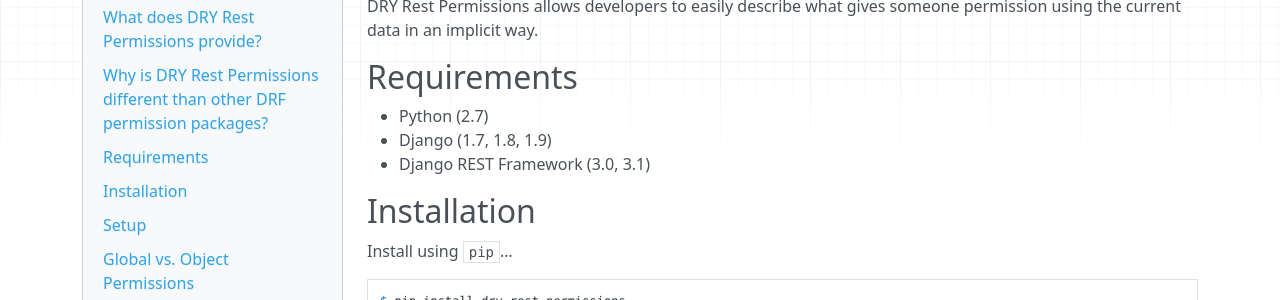
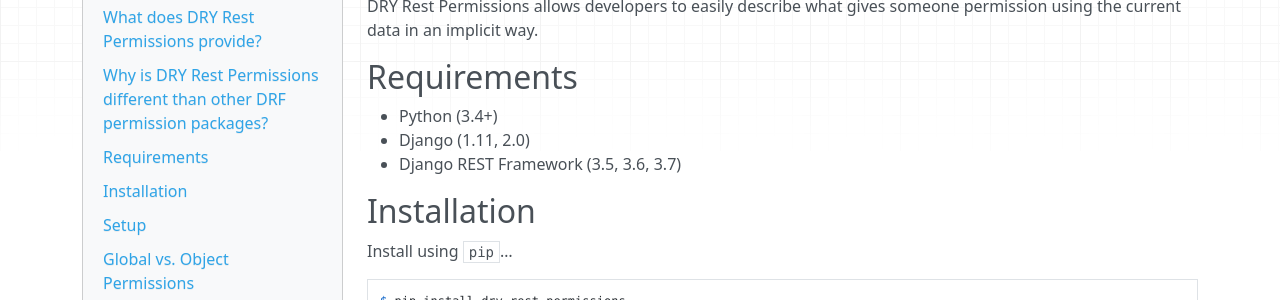
Before and after one commit to dbkaplan/dry-rest-permissions, an MkDocs documentation site: the page built from docs/index.md, in a window 1280 px wide and 900 px high, scrolled down 860 px. Shown: the part 155-455 px from the top of the window. Built offline with MkDocs 1.6.1, drawn with Linux system fonts in a browser that asks for light colours; nearby versions of some CDN libraries.

Commit message:
Update requirements and test.
In line with Django, python 2.7 support is dropped.
Support for Django < 1.11 is dropped because of the is_authenticated API
change.

```diff
--- a/docs/index.md
+++ b/docs/index.md
@@ -37,9 +37,9 @@
 
 ##Requirements
 
--  Python (2.7)
--  Django (1.7, 1.8, 1.9)
--  Django REST Framework (3.0, 3.1)
+-  Python (3.4+)
+-  Django (1.11, 2.0)
+-  Django REST Framework (3.5, 3.6, 3.7)
 
 ##Installation
 
--- a/requirements.txt
+++ b/requirements.txt
@@ -1,5 +1,5 @@
 # Minimum Django and REST framework version
-Django>=1.6
+Django>=1.11
 djangorestframework>=2.4.3
 
 # Test requirements
--- a/setup.py
+++ b/setup.py
@@ -83,7 +83,6 @@
         'License :: OSI Approved :: BSD License',
         'Operating System :: OS Independent',
         'Natural Language :: English',
-        'Programming Language :: Python :: 2.7',
         'Programming Language :: Python :: 3.4',
         'Programming Language :: Python :: 3.5',
         'Programming Language :: Python :: 3.6',
```
Also changed, not shown: README.md (+3 -3 lines), 1 other file.
